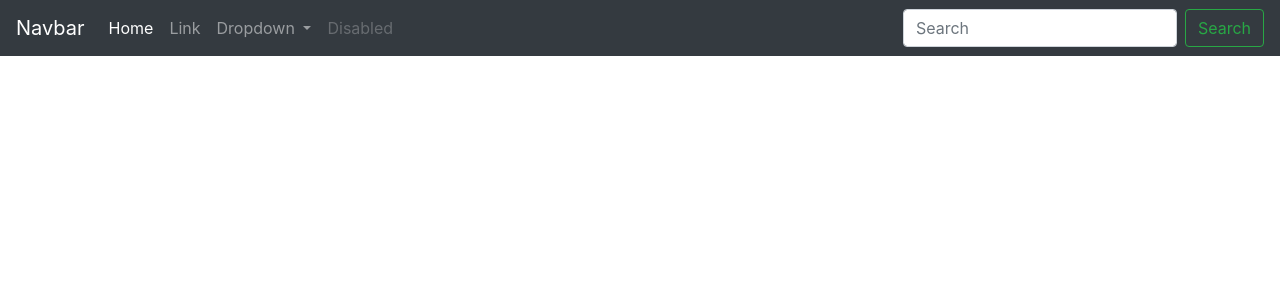
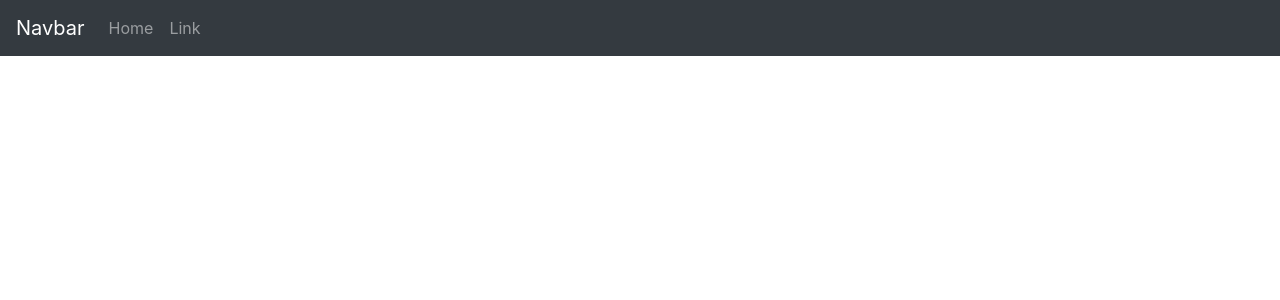
Before and after one commit to StefanoNotaro/AngularCourse, an Angular app: page / in a window 1280 px wide. Shown: the top 300 px of the page. Built offline with nearby package versions, Linux system fonts and the light colour scheme.

Commit message:
Navbar generalization

```diff
--- a/src/app/app.module.ts
+++ b/src/app/app.module.ts
@@ -1,6 +1,5 @@
 import { BrowserModule } from '@angular/platform-browser';
 import { NgModule } from '@angular/core';
-// import { HttpClientModule, HttpClientJsonpModule } from '@angular/common/http'; // Http client import
 
 // Routes
 import { APP_ROUTES } from './app.routes';
--- a/src/app/components/shared/navbar/navbar.component.html
+++ b/src/app/components/shared/navbar/navbar.component.html
@@ -6,30 +6,9 @@
 
     <div class="collapse navbar-collapse" id="navbarSupportedContent">
         <ul class="navbar-nav mr-auto">
-            <li class="nav-item active">
-                <a class="nav-link" href="#">Home <span class="sr-only">(current)</span></a>
-            </li>
-            <li class="nav-item">
-                <a class="nav-link" href="#">Link</a>
-            </li>
-            <li class="nav-item dropdown">
-                <a class="nav-link dropdown-toggle" href="#" id="navbarDropdown" role="button" data-toggle="dropdown" aria-haspopup="true" aria-expanded="false">
-            Dropdown
-          </a>
-                <div class="dropdown-menu" aria-labelledby="navbarDropdown">
-                    <a class="dropdown-item" href="#">Action</a>
-                    <a class="dropdown-item" href="#">Another action</a>
-                    <div class="dropdown-divider"></div>
-                    <a class="dropdown-item" href="#">Something else here</a>
-                </div>
-            </li>
-            <li class="nav-item">
-                <a class="nav-link disabled" href="#" tabindex="-1" aria-disabled="true">Disabled</a>
+            <li class="nav-item" routerLinkActive="active" *ngFor="let menu of rutas">
+                <a class="nav-link" [routerLink]="menu.toLowerCase()">{{menu}}</a>
             </li>
         </ul>
-        <form class="form-inline my-2 my-lg-0">
-            <input class="form-control mr-sm-2" type="search" placeholder="Search" aria-label="Search">
-            <button class="btn btn-outline-success my-2 my-sm-0" type="submit">Search</button>
-        </form>
     </div>
 </nav>
--- a/src/app/components/shared/navbar/navbar.component.ts
+++ b/src/app/components/shared/navbar/navbar.component.ts
@@ -7,6 +7,8 @@ import { Component, OnInit } from '@angular/core';
 })
 export class NavbarComponent implements OnInit {
 
+  rutas: string[] = ['Home', 'Link'];
+
   constructor() { }
 
   ngOnInit() {
```
